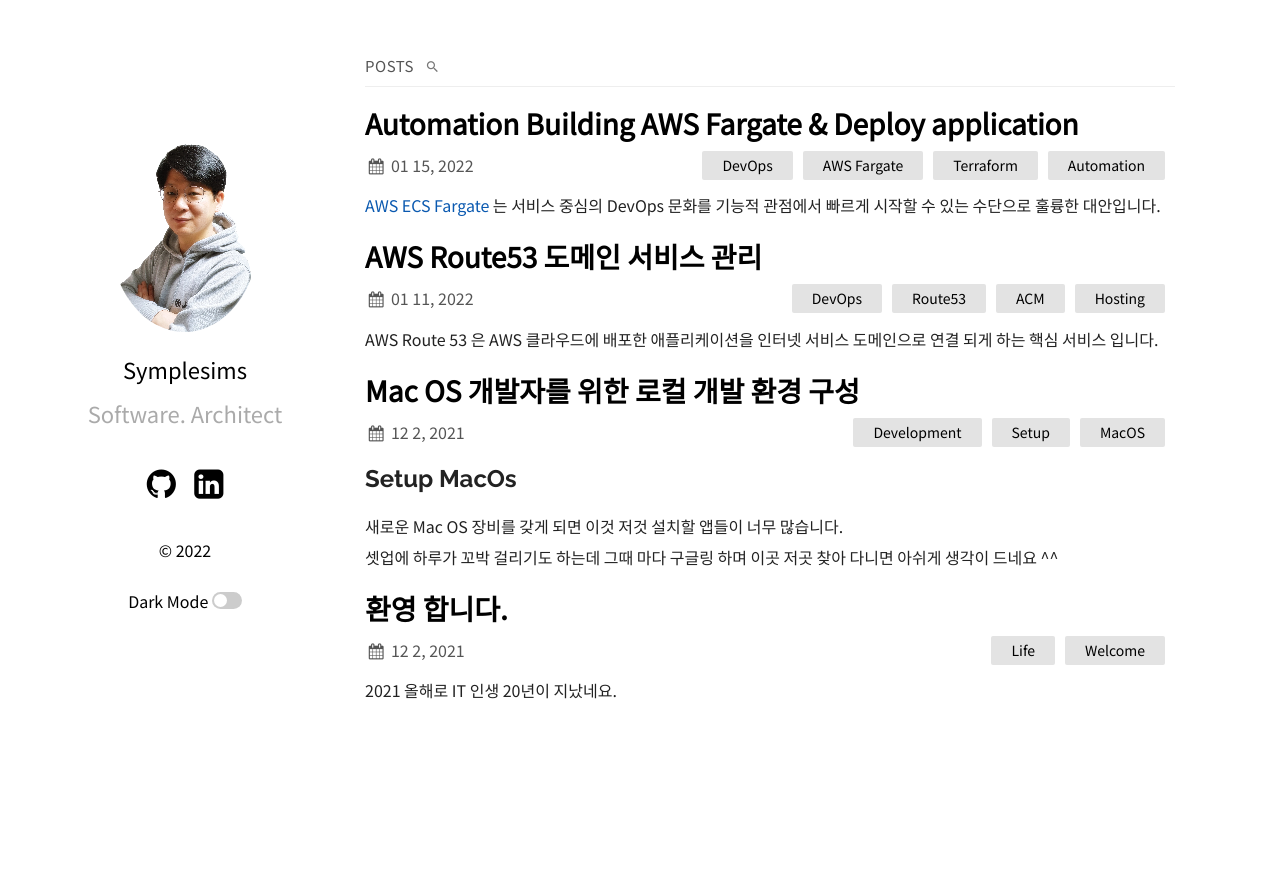
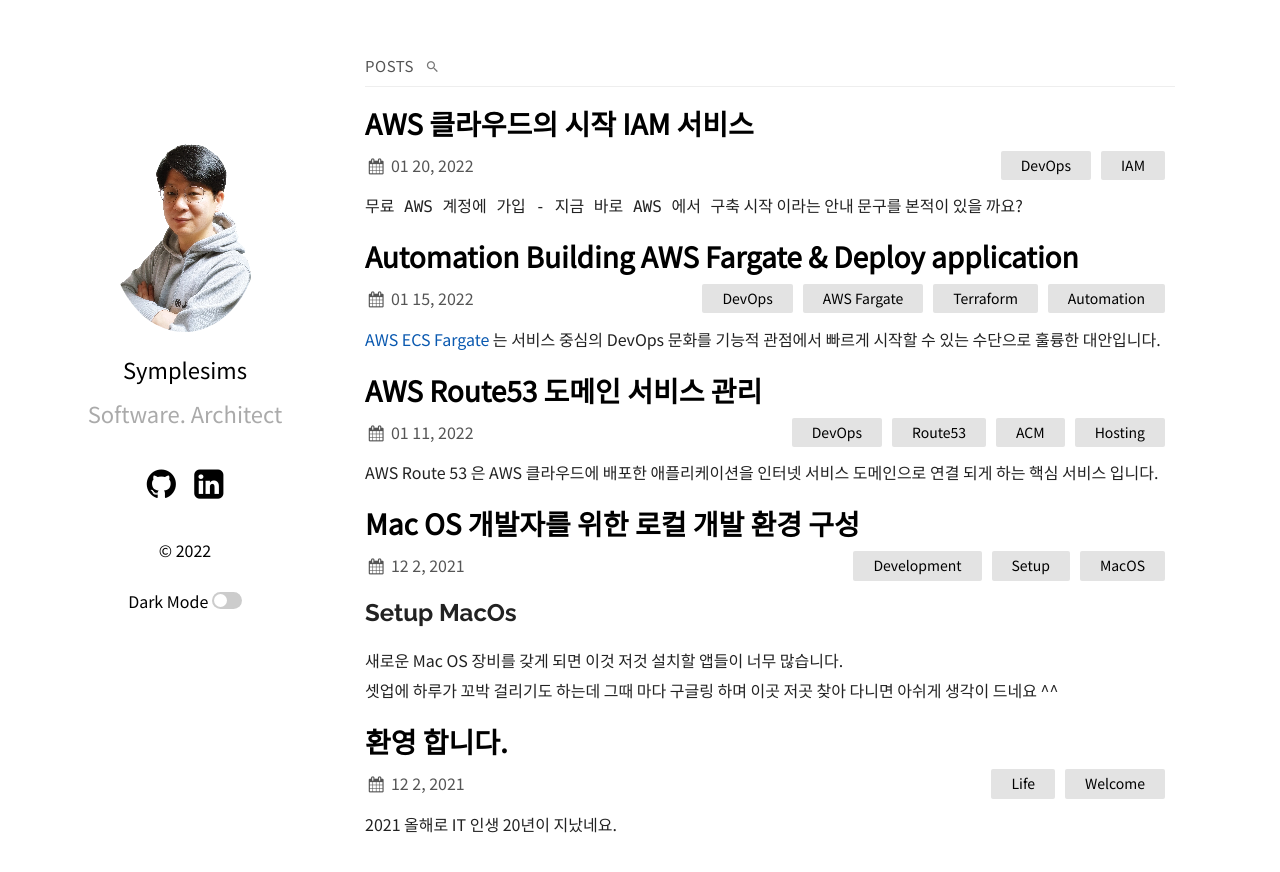
Before and after one commit to symplesims/symplesims.github.io, a Jekyll site: the page built from index.md, in a window 1280 px wide. Shown: the top 872 px of the page. Built offline with Jekyll 4.4.1, drawn with Linux system fonts in a browser that asks for light colours; nearby versions of some CDN libraries; some of the changed lines change nothing that is shown.

Commit message:
2022-01-20-aws-iam 컨텐츠 초안 배포

````diff
--- a/_posts/2022-01-15-automation-building-aws-fargate.md
+++ b/_posts/2022-01-15-automation-building-aws-fargate.md
@@ -239,11 +239,11 @@
 
 ## 결론
 
-과거엔 인터넷 서비스로 애플리케이션을 배포 하기 위한 주요 활동을 간단히만 정리 하더라도 수개월이 걸렸습니다.
+과거엔 애플리케이션을 인터넷 서비스로 배포 하려면 수 개월에 걸쳐서 많은 작업을 해야 했습니다.
 
-장비 구입을 위한 품의, 발주, 운송, IDC 와 관련된 유지 보수 업체와의 계약, 인터넷 서비스 가입, 네트워크 및 서버 설정, 애플리케이션 구현과 배포 등 수 많은 일들을 순서대로 처리하여야 왔습니다.
+장비 구입을 위한 품의, 발주, 운송, IDC 와 관련된 유지 보수 업체와의 계약, 인터넷 서비스 가입, 네트워크 및 서버 설정, 애플리케이션 구현과 배포 등 수 많은 일들이 있었습니다.
 
-지금 경험한 것과 같이 이제는 DevOps 의 가치 중심인 고객이 원하는 서비스를 빠르게 제공 하여 경험하게 하고 고객의 피드백 수렴을 통해 서비스의 가치를 높이는 활동을 할 수 있게 되었습니다.
+하지만 클라우드 에서는, 지금 경험한 것과 같이 DevOps 의 중심 가치인 `고객`이 `원하는 서비스`를 빠르게 제공 하여 경험 하게 하고 `고객의 피드백 수렴`을 통해 `서비스의 가치를 지속적으로 높이는` 활동을 할 수 있게 되었습니다.
 
 
 <br><br>
@@ -476,4 +476,4 @@
 }
 ```
 
-ecs-service 모듈의 [main.tf](https://github.com/chiwoo-cloud-native/aws-fargate-magiclub/blob/main/services/ecs-service/main.tf) 참조
+ecs-service 모듈은 [/ecs-service](https://github.com/chiwoo-cloud-native/aws-fargate-magiclub/blob/main/services/ecs-service/) 를 기준으로 main.tf 등 리소스 구성 내역을 참고할 수 있습니다.
--- /dev/null
+++ b/_posts/2022-01-20-aws-iam.md
@@ -0,0 +1,164 @@
+---
+layout: post
+title: "AWS 클라우드의 시작 IAM 서비스"
+date:  2022-01-20 15:00:00 +0900
+categories:
+  - DevOps
+  - IAM
+---
+
+`무료 AWS 계정에 가입 - 지금 바로 AWS 에서 구축` 시작 이라는 안내 문구를 본적이 있을 까요?
+
+여기 [AWS 프리티어](https://aws.amazon.com/ko/free) 링크를 통해 우리는 AWS 클라우드 여정을 빠르게 시작할 수 있습니다.
+그리고 최초 가입과 함께 모든 권한을 사용 할 수 있는 `ROOT 어카운트`를 발급 받습니다.
+
+ROOT 어카운트는 놀랍게도 대한 민국이 운영 하고 있는 [Data Center](https://ko.wikipedia.org/wiki/%EB%8D%B0%EC%9D%B4%ED%84%B0_%EC%84%BC%ED%84%B0) 를 AWS 가 커버하고 있는 전세계를 대상으로 한개도 아니고,
+무려 사용자가 만들고 싶은 만큼 [클라우드](https://ko.wikipedia.org/wiki/%ED%81%B4%EB%9D%BC%EC%9A%B0%EB%93%9C_%EC%BB%B4%ED%93%A8%ED%8C%85?tableofcontents=1) 환경에서 생성 할 수 있습니다.
+셀 수 없을 만큼의 Infrastructure, Platform, Software, Function 유형의 자원들을 서비스로 올릴 수 있으며 우리는 사용한 만큼만 요금을 지불 하면 됩니다.
+
+<br>
+
+<div align="center">
+![](/assets/images/220120/cloud-network.png)
+[클라우드의 가상화 세상]
+</div>
+
+
+근데 만약, 본인이 발급 받은 ROOT 어카운트를 누군가에게 해킹 되었다면 어떻게 될지 생각해 보세요.
+해커는 막강한 ROOT 어카운트를 통해 전세계를 대상으로 원하는 만큼의 모든 가능한 리소스를 클라우드에 만들어 사용할 수 있습니다.
+실제로 액세스 키가 유출되어 해커가 컴퓨팅인스턴스를 대량으로 만들어 코인 체굴이나 ML 학습을 하는 해킹 피해 사례는 간간히 일어 납니다.
+
+## Root 어카운트 보호
+Root 계정이 해커에 의해 탈취되지 않도록 가장 선행적으로 다음과 같은 보호 설정을 합니다.
+1. 루트 사용자 MFA 설정
+2. 루트 사용자 Access Key 삭제
+3. 관리를 위한 별도의 사용자 계정 추가
+
+### 사용자 MFA 설정
+AWS Cloud 를 로그인 하는 모든 계정에 대해 MFA 를 활성화 함으로써 좀 더 안전한 계정 보호를 하도록 합니다. Root 계정과 콘솔 로그인을 하는 계정 모두는 필수적으로 설정하는것이 좋습니다.
+
+IAM 서비스의 대시보드 메뉴에서 '보안 상태' 항목에서 MFA 활성화를 할 수 있습니다.
+
+- MFA 관리
+
+![](/assets/images/220120/iam-01.png)
+
+<br>
+
+- 보안 자격 증명 - MFA 활성화
+
+![](/assets/images/220120/iam-02.png)
+
+
+- 가상 MFA 디바이스 설정
+
+![](/assets/images/220120/iam-03.png)
+
+<br>
+
+
+- 가상 MFA 활성화 처리
+
+![](/assets/images/220120/iam-04.png)
+
+<br>
+
+QR-Code 는 MFA 가상 디바이스를 등록 하는 코드 입니다.
+MFA 앱으로 실행 하고 해당 QR-Code 를 스캔하면 가상 디바이스를 등록 할 수 있는 6자리 숫자 토큰이 생성 됩니다.
+처음 나온 6자리 숫자를 `MFA 코드 1` 항목에 입력하고, 그 다음에 나우는 6자리 숫자를 `MFA 코드 2` 에 입력 하면 MFA 가상 디바이스가 활성화 됩니다.
+
+<br>
+
+### 루트 사용자 Access Key 삭제
+
+IAM 서비스의 대시보드 메뉴에서 '보안 자격 증명' 항목에서 액세스 키 관리를 할 수 있습니다.
+여기에서 액세스 키 생성을 하지 않도록 유의하여 주세요, 혹시라도 생성된 키가 있다면 사용중인 리소스가 없도록 조치 하고 안전하게 삭제해야 합니다.
+
+![](/assets/images/220120/iam-05.png)
+
+<br>
+
+### 관리를 위한 별도의 사용자 계정 추가
+
+클라우드 운영 관리를 위해 별도의 사용자 계정을 추가 합니다. 역할 중심의 제한된 권한 (Policy) 을 설정 하고, 역할 셋(Role) 을 통해 그룹화하여 사용자 및 리소스에게 해당 역할을 달당 함으로써 보다 안전하게 클라우드를 액세스 할 수 있습니다.
+
+사용자 계정 추가는 5 단계를 거쳐 생성이 됩니다.
+
+1. 사용자 아이디 입력
+![](/assets/images/220120/iam-12.png)
+
+여기에서 사용자 아이디 및 액세스 유형을 선택 할 수 있습니다.
+
+<br>
+
+2. 사용자 권한 설정
+
+사용자 권한은 3가지 유형으로 설정 할 수 있습니다.
+<br>
+
+- 사용자 그룹을 생성하고 권한셋을 설정한 다음 사용자를 해당 그룹에 추가 하는 방식
+
+![](/assets/images/220120/iam-13a.png)
+<br>
+
+- 기존 사용자의 권한을 생성될 사용자에게 복사 하는 방식
+
+![](/assets/images/220120/iam-13b.png)
+<br>
+
+- 필요한 권한을 선택하여 사용자에게 직접 추가하는 방식
+
+![](/assets/images/220120/iam-13c.png)
+
+<br>
+
+
+3. 태깅 속성 추가
+
+사용자 계정 관리를 모니터링하고 자동화 하기 위해 필요한 태그 속성을 추가 할 수 있습니다.
+
+![](/assets/images/220120/iam-14.png)
+
+<br>
+
+4. 사용자 만들기
+
+입력한 정보를 기반으로 우측 하단의 사용자 만들기 버튼을 클릭하여 사용자를 생성 할 수 있습니다.
+
+![](/assets/images/220120/iam-15.png)
+
+<br>
+
+5. 사용자 추가
+
+사용자가 생성 되면 정보 안내와 함께 로그인 링크와, 자동으로 생성된 AccessKey 를 확인 할 수 있습니다.
+
+![](/assets/images/220120/iam-16.png)
+
+위와 같이 관리 콘솔을 로그인 하는 사용자는 가급적 AccessKey 를 사용하지 않고 프로그래밍 방식의 사용자 계정을 생성하여 사용하는것을 권고 합니다.
+
+
+<br><br>
+
+
+## IAM
+
+누가?
+무엇을?
+어떻게 할수 있는가?
+
+다른계정과 리소스 공유
+- Identity Federation (페이스 북, 구글 등 로그인 연동)
+
+### 사용자
+AWS 를 사용하는 사람 또는 애플리케이션 입니다.
+
+## 그룹
+사용자의 집합으로 사용자를 추가 하고, 권한 셋을 설정 할 수 있습니다.
+
+## 정책
+액세스 권한 장책을 설정 합니다.
+
+## 역할
+- 사용자가 역할을 부여 받고 그 역할로써 사용합니다.
+- AWS 리소스
````
Also changed, not shown: assets/images/220120/iam-01.png (added), assets/images/220120/iam-02.png (added), assets/images/220120/iam-03.png (added), assets/images/220120/iam-04.png (added), assets/images/220120/iam-05.png (added), assets/images/220120/iam-06.png (added), assets/images/220120/iam-07.png (added), assets/images/220120/iam-11.png (added), assets/images/220120/iam-12.png (added), assets/images/220120/iam-13a.png (added), assets/images/220120/iam-13b.png (added), assets/images/220120/iam-13c.png (added), assets/images/220120/iam-14.png (added), assets/images/220120/iam-15.png (added), 1 more files.
